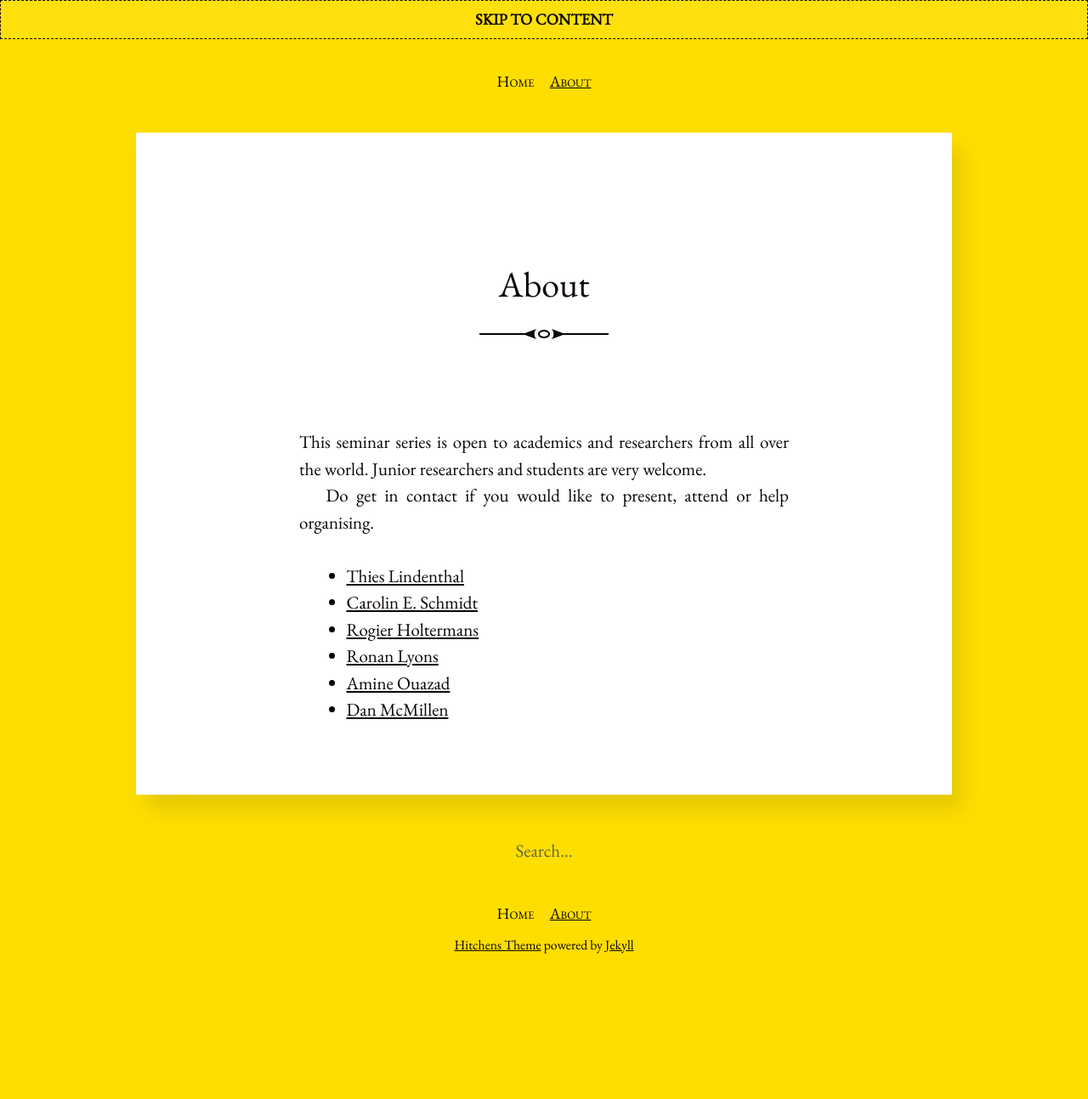
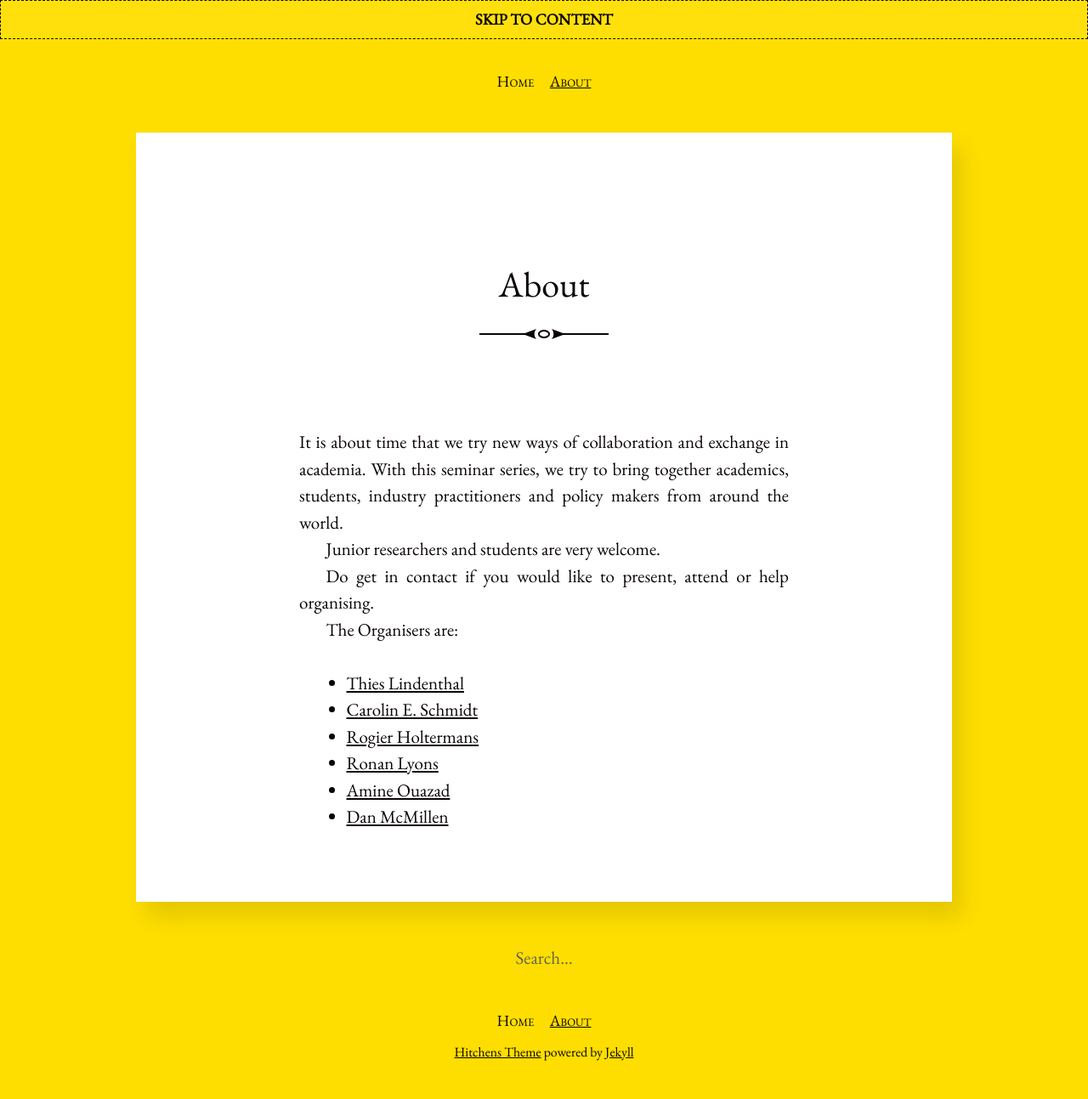
Before and after one commit to thies/real-estate-semimar, a Jekyll site: the page built from about.md, in a window 1280 px wide. Shown: the whole page at 85% size. Built offline with Jekyll 4.4.1, drawn with Linux system fonts in a browser that asks for light colours; before the commit the page ends 1167 px from its top, so only the background shows below that.

Commit message:
about changed

```diff
--- a/about.md
+++ b/about.md
@@ -3,9 +3,14 @@ layout: post
 title: About
 ---
 
-This seminar series is open to academics and researchers from all over the world. Junior researchers and students are very welcome.
+It is about time that we try new ways of collaboration and exchange in academia. With this seminar series, we try to bring together academics, students, industry practitioners and policy makers
+from around the world.
+
+Junior researchers and students are very welcome.
 
 Do get in contact if you would like to present, attend or help organising.
+
+The Organisers are:
 
 - [Thies Lindenthal](https://www.lindenthal.eu)
 - [Carolin E. Schmidt](http://www.carolinschmidt.de/)
```
